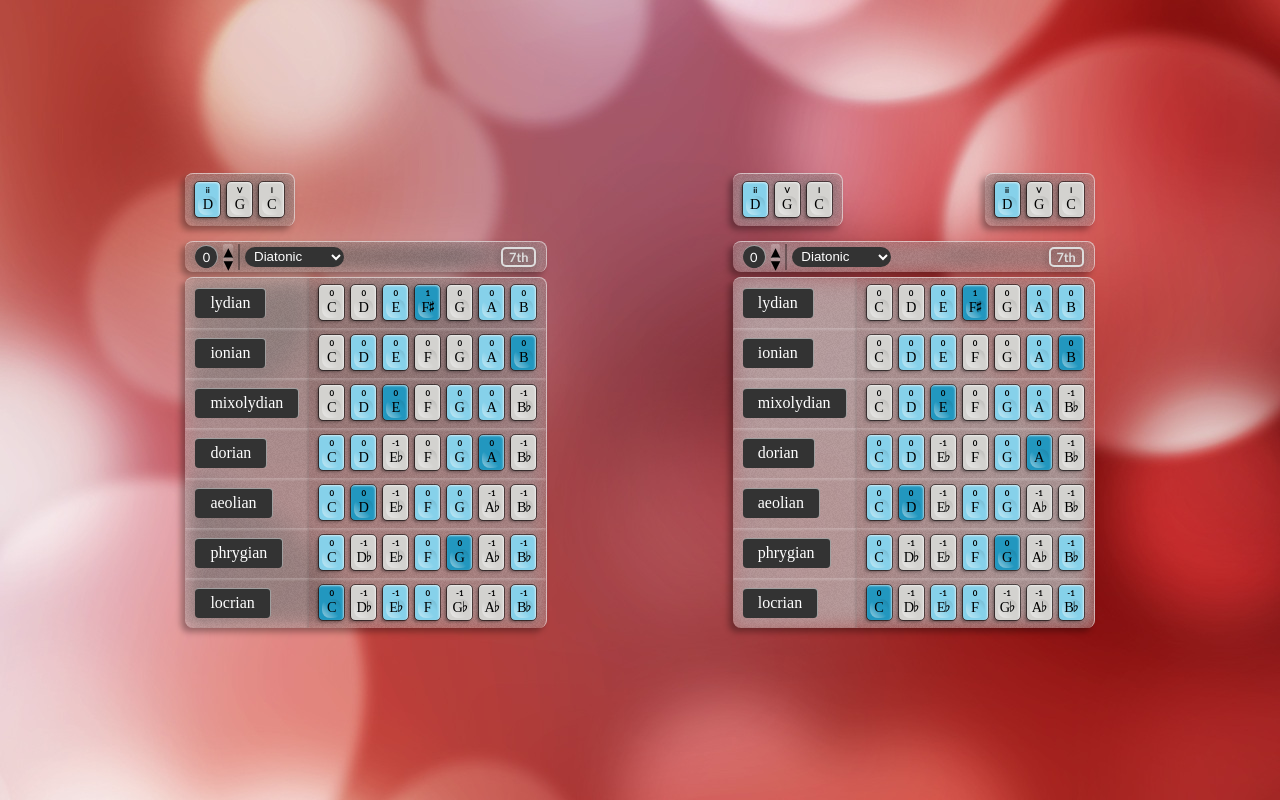
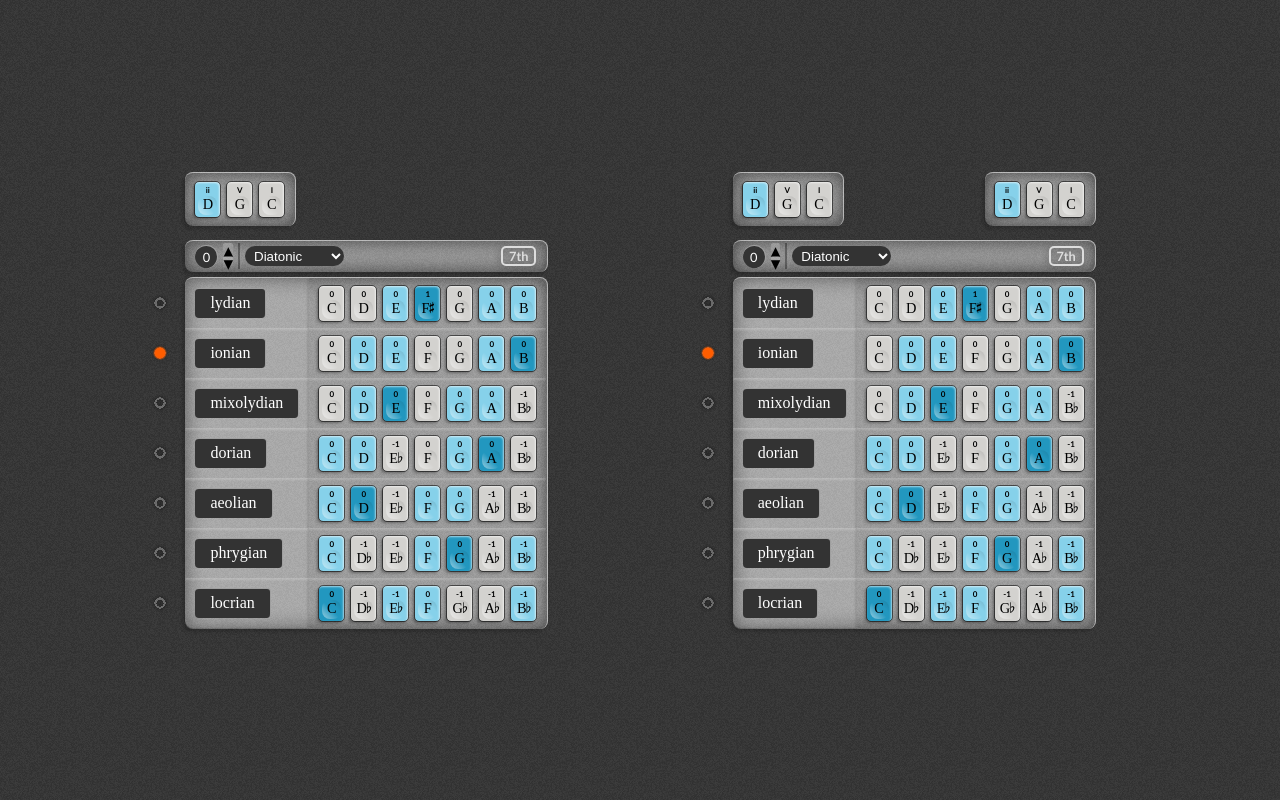
Before and after one commit to levimolnar/musictheory, a React (Create React App) app: page / in a window 1280 px wide. Built offline with nearby package versions, Linux system fonts and the light colour scheme; the HTML template or start-up script is replaced by a standard one; a web font is replaced by a local one.

Commit message:
added button to set reference mode for interval calculation

```diff
--- a/src/App.css
+++ b/src/App.css
@@ -14,8 +14,8 @@
   z-index: -1;
 
   /* background: url(./Chart/noise.png) #4e67cd; */
-  /* background: url(./Chart/noise.png) #888; */
-  background: url(bg2.jpeg) center/200%;
+  background: url(./Chart/noise.png) #333;
+  /* background: url(bg.jpeg) center/200%; */
   filter: saturate(90%);
 }
 
--- a/src/Bar/Bar.css
+++ b/src/Bar/Bar.css
@@ -1,15 +1,5 @@
 :root {
-  --defShadow: -4px 4px 6px 0 #00000055;
-}
-
-.barBlur {
-  backdrop-filter:
-    invert()
-    hue-rotate(180deg)
-    blur(10px)
-    contrast(50%)
-    brightness(82%);
-  background-image: url(noise.png);
+  --defShadow: -3px 3px 3px #0000002b;
 }
 
 .bar {
@@ -18,18 +8,23 @@
   /* transition: width 150ms ease-in-out; */
 
   padding: 0 10px 0 10px;
+  z-index: 1;
+
+  border-top: 1px solid transparent; border-right: 1px solid transparent;
 
   display: flex;
   flex-direction: row;
   align-items: center;
-  /* justify-content: space-between; */
   gap: 7px;
 
-  border-radius: 8px;
+  /* border-radius: 8px;
   border-top: 1px solid #ffffff88; border-right: 1px solid #ffffff88;
   background-color: #ffffff22;
+  box-shadow: var(--defShadow); */
 
-  margin-bottom: 15px;
+  /* margin-bottom: 15px; */
+}
 
-  box-shadow: var(--defShadow);
+.bar * {
+  z-index: 1;
 }
--- a/src/Bar/index.tsx
+++ b/src/Bar/index.tsx
@@ -82,6 +82,7 @@ export const Bar = () => {
   // apply transition effect only in case of width decrease
   const widthStyle = {
     // width: `${barWidth}px`,
+    // width: 'min-content',
     width: 'min-content',
     transition: decreaseBool ? 'width 100ms ease-out' : 'none',
   };
@@ -93,12 +94,15 @@ export const Bar = () => {
         strategy={horizontalListSortingStrategy}
         id={'sortable-' + uniqueBarId}
       >
-        <div className='bar barBlur' style={widthStyle}>
-          {
-            items.length
-              ? items.map((chord: any, i) => <SortableItem key={chord.id} chord={chord} setFunc={setItems} index={i} seventh={chord.seventh}/>)
-              : <EmptyItem id={'empty-' + uniqueBarId} setFunc={setItems}/>
-          }
+        <div className='componentWrapper' style={{marginBottom: '15px'}}>
+          <div className='backdrop blur'/>
+          <div className='bar' style={widthStyle}>
+            {
+              items.length
+                ? items.map((chord: any, i) => <SortableItem key={chord.id} chord={chord} setFunc={setItems} index={i} seventh={chord.seventh}/>)
+                : <EmptyItem id={'empty-' + uniqueBarId} setFunc={setItems}/>
+            }
+          </div>
         </div>
       </SortableContext>
     </StrictMode>
--- a/src/Chart/Chart.css
+++ b/src/Chart/Chart.css
@@ -3,36 +3,59 @@
   src:
     url('../fonts/BravuraText.woff') format('woff'),
     url('../fonts/BravuraText.woff2') format('woff2');
-  /* font-weight: normal;
-  font-style: normal; */
 }
 
 :root {
-  --defShadow: -4px 4px 6px #00000055;
+  --defShadow: -3px 3px 3px #0000002b;
+}
+
+.componentWrapper {
+  position: relative;
+  width: min-content; height: min-content;
+}
+
+.componentWrapperFill {
+  position: relative;
+  width: 100%; height: min-content;
+}
+
+.backdrop {
+  position: absolute;
+  width: 100%; height: 100%;
+  z-index: 0;
+
+  border-radius: 8px;
+  border-top: 1px solid #ffffff88; border-right: 1px solid #ffffff88;
+  box-shadow: var(--defShadow);
 }
 
 .blur {
   backdrop-filter:
-    invert()
+    invert(1)
     hue-rotate(180deg)
     blur(10px)
-    contrast(50%)
-    brightness(82%);
+    contrast(40%)
+    brightness(100%);
+
+  /* mix-blend-mode: multiply; */
+  /* background-color: #5d5dc555; */
   background-image: url(noise.png);
 }
 
 .settingsBar {
   width: auto; height: 30px;
-  margin-bottom: 5px;
+  z-index: 1;
 
-  border-radius: 8px;
-  border-top: 1px solid #ffffff88; border-right: 1px solid #ffffff88;
-  background-color: #ffffff22;
+  border-top: 1px solid transparent; border-right: 1px solid transparent;
 
   display: flex;
   flex-direction: row;
 
-  box-shadow: var(--defShadow);
+  /* margin-bottom: 5px; */
+}
+
+.settingsBar * {
+  z-index: 1;
 }
 
 .transposeButton {
@@ -65,20 +88,26 @@
 }
 
 .seventhButton:hover {
-  filter: invert();
+  filter: invert(1);
 }
 
 .chart {
   width: max-content;
+  z-index: 1;
 
-  border-radius: 8px;
+  border-top: 1px solid transparent; border-right: 1px solid transparent;
+
+  /* border-radius: 8px;
   border-top: 1px solid #ffffff88; border-right: 1px solid #ffffff88;
   background-color: #ffffff22;
+  box-shadow: var(--defShadow); */
 
   display: flex;
   flex-direction: row;
+}
 
-  box-shadow: var(--defShadow);
+.chart * {
+  z-index: 1;
 }
 
 .chartHeaders {
@@ -89,6 +118,19 @@
   overflow: hidden;
 
   box-shadow: inset -2px 0 2px #00000022;
+}
+
+.referenceButton {
+  width: 20px; height: 20px;
+  /* position: relative;
+  z-index: 2; */
+  /* background: radial-gradient(#0000002b 25%, #ffffff33 25% 40%, #0000002b 40%, transparent 75%); */
+  background: radial-gradient(#0000002b 25%, #ffffff44 25% 40%, #0000002b 40%, transparent 66.6%);
+}
+
+.referenceButton:hover {
+  /* background: radial-gradient(#ffffff33 25%, #0000002b 33.3%, transparent 75%);  */
+  background: radial-gradient(#ffffff44 25%, #0000002b 33.3%, transparent 66.6%);
 }
 
 .chartContent {
--- a/src/Chart/index.tsx
+++ b/src/Chart/index.tsx
@@ -12,28 +12,52 @@ import { characterMatrix, chordIntervals, defModeRecipes } from './modeData';
 
 const mod = (n: number, m: number) => ((n % m) + m) % m;
 
-const ScaleHeader = ({text}: {text: string}) => {
-  const BravuraChars = [
-    "\uED60", // flat
-    "\uED61", // natural
-    "\uED62", // sharp
-    "\uED63", // double sharp
-    "\uED64", // double flat
-  ];
+const SettingsBar = ({
+  settingValues,
+  settingFunctions
+}: {
+  settingValues: [
+    number,
+    string,
+    boolean
+  ],
+  settingFunctions: [
+    React.Dispatch<React.SetStateAction<number>>,
+    React.Dispatch<React.SetStateAction<string>>,
+    React.Dispatch<React.SetStateAction<boolean>>
+  ]
+}) => {
+
+  const [transpose, modeTab, seventhEnabled] = settingValues;
+  const [setTranspose, setModeTab, setSeventhEnabled] = settingFunctions;
 
   return (
-    <div className='headerRow'>
-      <span className='modeTag'>
-        {[...text].map((char: string) => (BravuraChars.includes(char))
-          ? <span style={{fontFamily: 'Bravura', letterSpacing: '2px'}}>{char}</span>
-          : char
-        )}
-      </span>
+    <div className='componentWrapperFill' style={{marginBottom: '6px'}}>
+      <div className='backdrop blur'/>
+      <div className='settingsBar'>
+        <div style={{margin: '2px 0 2px 0', display: 'flex', borderRight: '2px solid #00000055'}}>
+          <div style={{backgroundColor: '#333', color: '#fff', textAlign: 'center', width: '22px', height: '22px', lineHeight: '22px', borderRadius: '50%', fontSize: '.8em', margin: '1.5px 0 1.5px 10px', borderTop: '1px solid #ffffff88', borderRight: '1px solid #ffffff88'}}>{transpose}</div>
+          <div style={{display: 'flex', flexDirection: 'column', height: '26px', margin: '0 5px 0 5px'}}>
+            <div className='transposeButton' onClick={() => setTranspose((t) => mod((t+1), 12))}>▴</div>
+            <div className='transposeButton' onClick={() => setTranspose((t) => mod((t-1), 12))}>▾</div>
+          </div>
+        </div>
+        <select style={{height: '20px', backgroundColor: '#333', color: 'white', borderRadius: '10px', paddingLeft: '5px', margin: '5px', outline: 'none', border: 'none'}} value={modeTab} onChange={(e: any) => setModeTab(e.target.value)}>
+          { Object.keys(defModeRecipes).map(ms => <option key={'option-' + ms} value={ms}>{ms}</option>) }
+        </select>
+        <div
+          className='seventhButton'
+          onClick={() => setSeventhEnabled((prev) => !prev)}
+          style={{border: seventhEnabled ? '2px solid transparent' : '2px solid #ddd', color: seventhEnabled ? '#ddd' : '#ddd', background: seventhEnabled ? '#333' : 'none'}}
+        >
+          7th
+        </div>
+      </div>
     </div>
   )
 }
 
-export const ChordDraggable = ({chord, setFunc, index, children}: {chord: any, setFunc: any, index: number, children: any}) => {
+const ChordDraggable = ({chord, setFunc, index, children}: {chord: any, setFunc: any, index: number, children: any}) => {
 
   const {seventh} = useContext(ChartContext);
 
@@ -56,16 +80,48 @@ export const ChordDraggable = ({chord, setFunc, index, children}: {chord: any, s
   )
 }
 
+const ScaleHeader = ({scaleName, recipe}: {scaleName: string, recipe: number[]}) => {
+
+  const BravuraChars = [
+    "\uED60", // flat
+    "\uED61", // natural
+    "\uED62", // sharp
+    "\uED63", // double sharp
+    "\uED64", // double flat
+  ];
+
+  return (
+    <div className='headerRow'>
+      <span className='modeTag'>
+        {[...scaleName].map((char: string) => (BravuraChars.includes(char))
+          ? <span style={{fontFamily: 'Bravura', letterSpacing: '2px'}}>{char}</span>
+          : char
+        )}
+      </span>
+    </div>
+  )
+}
+
 const ScaleRow = ({scaleName, recipe}: {scaleName: string, recipe: number[]}) => {
 
-  const {seventh, numeralReference} = useContext(ChartContext);
+  const {seventh, ref} = useContext(ChartContext);
 
   const [chords, setChords] = useState<Array<{id: string, root: string, type: {full: string, short: string, symbol: string}, num: string}> | undefined>(undefined);
 
   useEffect(() => {
     const spellingPath = getSpellingPath(recipe);
+
+    // let spellingPath: Array<[number, number]>;
+
+    // try {
+    //   spellingPath = getSpellingPath(recipe);
+    //   console.log(spellingPath);
+    // } catch (err) {
+    //   console.log(err);
+    // }
+
     const intervalStrings = getIntervalStrings(recipe, 4);
-    const numerals = getNumerals(recipe, numeralReference);
+    const numerals = getNumerals(recipe, ref!.numRef);
 
     const chordsArray = recipe.map((_, i) => {
       const id = uuidv4();
@@ -78,7 +134,7 @@ const ScaleRow = ({scaleName, recipe}: {scaleName: string, recipe: number[]}) =>
     });
 
     setChords(chordsArray);
-  }, [scaleName, recipe]);
+  }, [scaleName, recipe, ref!.numRef]);
 
   return (
     <div className='contentRow'>
@@ -96,15 +152,17 @@ const ScaleRow = ({scaleName, recipe}: {scaleName: string, recipe: number[]}) =>
   )
 }
 
-const ChartContext = createContext<{seventh: boolean, numeralReference: number[]}>({seventh: false, numeralReference: []});
+const ChartContext = createContext<{seventh: boolean, ref: {numRef: number[], numFunc: any} | undefined}>({seventh: false, ref: undefined});
 
 export const Chart = () => {
 
+  const [modes, setModes] = useState<{[key: string]: number[]} | undefined>(undefined);
   const [transpose, setTranspose] = useState<number>(0);
   const [modeTab, setModeTab] = useState<string>(Object.keys(defModeRecipes)[0]);
-  const [modes, setModes] = useState<{[key: string]: number[]} | undefined>(undefined);
+  const [seventhEnabled, setSeventhEnabled] = useState<boolean>(false);
 
-  const [seventhEnabled, setSeventhEnabled] = useState<boolean>(false);
+  const [refCoord, setRefCoord] = useState<[string, number]>(['Diatonic', 1]);
+  const [numRef, setNumRef] = useState<number[]>([0,2,4,5,7,9,11]);
 
   const transposeRecipe = (recipe: number[], transpose: number) => Array.from(recipe, (i) => (i + transpose) % 12);
   const transposeObj = (modeObj: {[modeName: string]: number[]}, transpose: number) => {
@@ -122,40 +180,43 @@ export const Chart = () => {
     const modeObj = defModeRecipes[modeTab];
     const transposedModeObj = transposeObj(modeObj, transpose);
     setModes(transposedModeObj);
-  }, [modeTab, transpose]);
+
+    // console.log(transposeRecipe(Object.values(defModeRecipes[refCoord[0]])[refCoord[1]], transpose));
+    setNumRef(transposeRecipe(Object.values(defModeRecipes[refCoord[0]])[refCoord[1]], transpose));
+  }, [modeTab, transpose, refCoord]);
 
   const [uniqueChartId] = useState(uuidv4());
 
   return (
-    <ChartContext.Provider value={{seventh: seventhEnabled, numeralReference: transposeRecipe([0,2,4,5,7,9,11], transpose)}}>
-    {/* <ChartContext.Provider value={{seventh: seventhEnabled, numeralReference: transposeRecipe([0,2,3,5,7,8,10], transpose)}}>
-    <ChartContext.Provider value={{seventh: seventhEnabled, numeralReference: transposeRecipe([0,1,3,4,6,8,9], transpose)}}> */}
+    <ChartContext.Provider value={{seventh: seventhEnabled, ref: {numRef: numRef, numFunc: setNumRef}}}>
       <div style={{width: 'min-content'}}>
-        <div className='settingsBar blur'>
-          <div style={{margin: '2px 0 2px 0', display: 'flex', borderRight: '2px solid #00000055'}}>
-            <div style={{backgroundColor: '#333', color: '#fff', textAlign: 'center', width: '22px', height: '22px', lineHeight: '22px', borderRadius: '50%', fontSize: '.8em', margin: '1.5px 0 1.5px 10px', borderTop: '1px solid #ffffff88', borderRight: '1px solid #ffffff88'}}>{transpose}</div>
-            <div style={{display: 'flex', flexDirection: 'column', height: '26px', margin: '0 5px 0 5px'}}>
-              <div className='transposeButton' onClick={() => setTranspose((t) => mod((t+1), 12))}>▴</div>
-              <div className='transposeButton' onClick={() => setTranspose((t) => mod((t-1), 12))}>▾</div>
-            </div>
-          </div>
-          <select style={{height: '20px', backgroundColor: '#333', color: 'white', borderRadius: '10px', paddingLeft: '5px', margin: '5px', outline: 'none', border: 'none'}} value={modeTab} onChange={(e: any) => setModeTab(e.target.value)}>
-            { Object.keys(defModeRecipes).map(ms => <option key={'option-' + ms} value={ms}>{ms}</option>) }
-          </select>
-          <div
-            className='seventhButton'
-            onClick={() => setSeventhEnabled((prev) => !prev)}
-            style={{border: seventhEnabled ? '2px solid transparent' : '2px solid #ddd', color: seventhEnabled ? '#ddd' : '#ddd', background: seventhEnabled ? '#333' : 'none'}}
-          >
-            7th
-          </div>
-        </div>
-        <div className='chart blur'>
+        <SettingsBar settingValues={[transpose, modeTab, seventhEnabled]} settingFunctions={[setTranspose, setModeTab, setSeventhEnabled]}/>
+        <div className='componentWrapper'>
+          <div className='backdrop blur'/>
+          <div className='chart'>
             {
               modes ? (
                 <>
+                  <div style={{position: 'absolute', left: '-35px'}}>
+
+                    <div style={{position: 'absolute', zIndex: '2', width: '30px', height: '100%', pointerEvents: 'none'}}>
+                      <div style={{position: 'absolute', width: '20px', height: '20px', top: `${refCoord[1]*50 + 15}px`, background: (modeTab === refCoord[0]) ? 'radial-gradient(#ff5d00 33.3%, transparent 50%)' : 'none', transition: 'top 250ms ease-in-out'}}></div>
+                    </div>
+
+                    { Object.keys(modes).map((modeName: string, i) =>
+                      <div style={{width: '30px', height: '50px', display: 'flex', alignItems: 'center'}}>
+                        <div
+                          className='referenceButton'
+                          onClick={() => {
+                            setRefCoord([modeTab, i]);
+                            // setNumRef(modes[modeName]);
+                          }}/>
+                        </div>
+                      )
+                    }
+                  </div>
                   <div className='chartHeaders'>
-                  { Object.keys(modes).map((modeName: string) => <ScaleHeader key={'header-' + modeName + uniqueChartId} text={modeName}/>) }
+                    { Object.keys(modes).map((modeName: string) => <ScaleHeader key={'header-' + modeName + uniqueChartId} scaleName={modeName} recipe={modes[modeName]}/>) }
                   </div>
                   <div className='chartContent'>
                     { Object.keys(modes).map((modeName: string) => <ScaleRow key={'content-' + modeName + uniqueChartId} scaleName={modeName} recipe={modes[modeName]}/>) }
@@ -165,6 +226,7 @@ export const Chart = () => {
             }
           </div>
         </div>
+      </div>
     </ChartContext.Provider>
   );
 }
--- a/src/Chart/modeFunctions.tsx
+++ b/src/Chart/modeFunctions.tsx
@@ -50,35 +50,10 @@ export const getIntervalStrings = (recipe: number[], chordLength: number) => {
 }
 
 export const getNumerals = (recipe: number[], reference: number[]) => {
-  // C lydian:
-  // 0  2  4  5  7  9  11
-  // 0  2  4  6  7  8  10
-  // 0  0  0  1  0  0  0
+  const transformNumber = (x: number) => (Math.abs(x) <= 6) ? x : x + ((x > 0) ? -12 : 12);
+  const numerals = recipe.map((_, i) => transformNumber(recipe[i] - reference[i]));
+  // const brightness = numerals.reduce((a, b) => a + b, 0);
+  // console.log(numerals, brightness);
 
-  // C mixolydian:
-  // 0  2  4  5  7  9  11
-  // 0  2  4  5  7  9  10
-  // 0  0  0  0  0  0 -1
-
-  // F lydian:
-  // 6  8  10 11 1  3  5
-  // 6  8  10 0  1  3  5
-  // 0  0  0 -11 0  0  0   ==>   0  0  0  1  0  0  0
-
-  // Db mixolydian:
-  // 1  3  5  6  8  10 0
-  // 1  3  5  6  8  10 11
-  // 0  0  0  0  0  0  11  ==>   0  0  0  0  0  0 -1
-
-  const transformNumber = (x: number) => (Math.abs(x) <= 6) ? x : x + ((x > 0) ? -12 : 12);
-
-  // console.log( 1, transformNumber( 1 ));
-  // console.log(-1, transformNumber(-1 ));
-  // console.log( 1, transformNumber(-11));
-  // console.log(-1, transformNumber( 11));
-  // console.log( 2, transformNumber(-10));
-  // console.log(-2, transformNumber( 10));
-
-  const numerals = recipe.map((_, i) => transformNumber(recipe[i] - reference[i]));
   return numerals;
 }
--- a/src/NoteCard/NoteCard.css
+++ b/src/NoteCard/NoteCard.css
@@ -1,7 +1,6 @@
 .cardContent {
   height: 35px;
   /* position: relative; */
-  z-index: 1;
 
   outline: 1px solid #00000088;
   border-radius: 4px;
```
Lines whose indentation alone changed are shown as unchanged.
